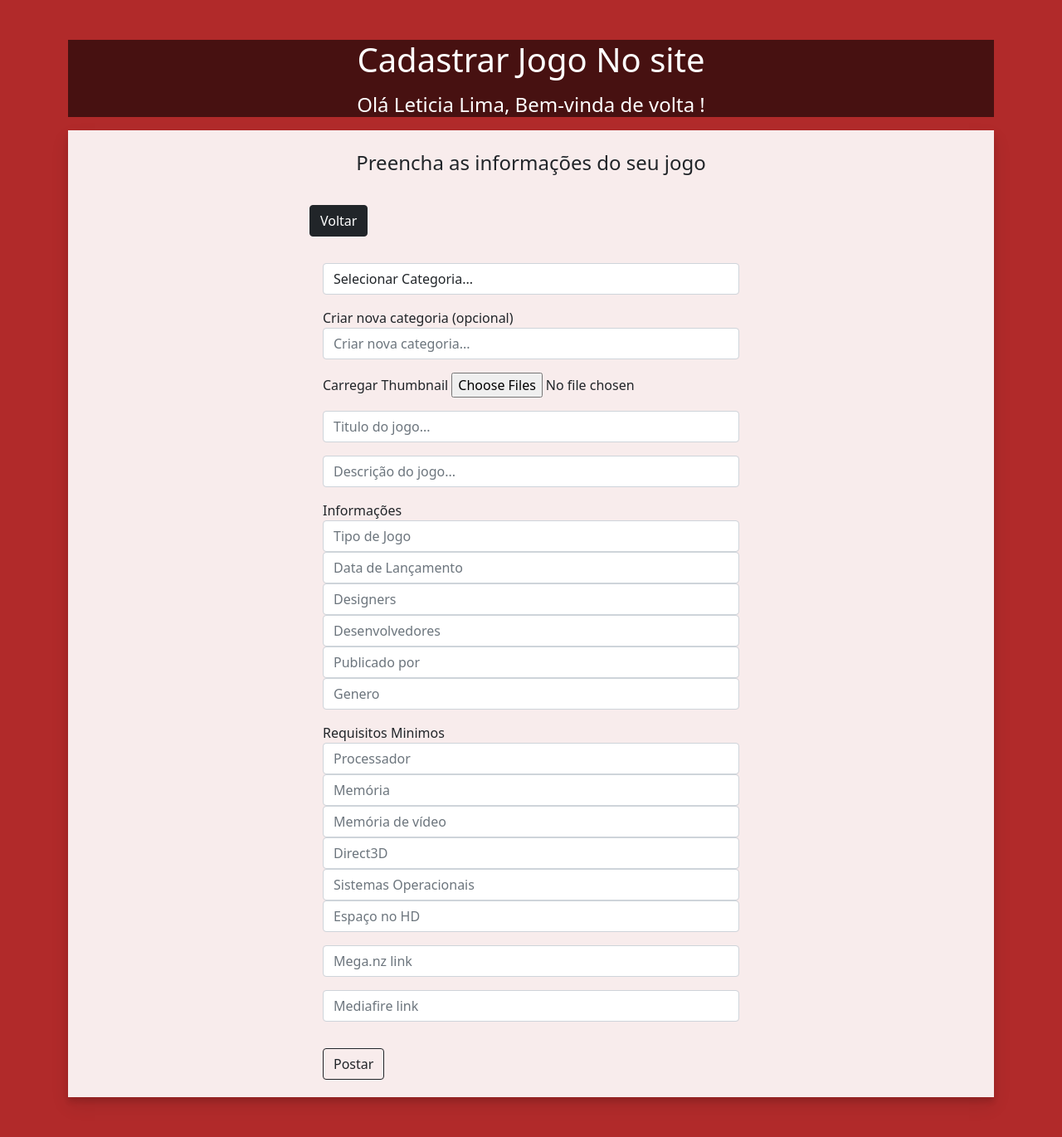
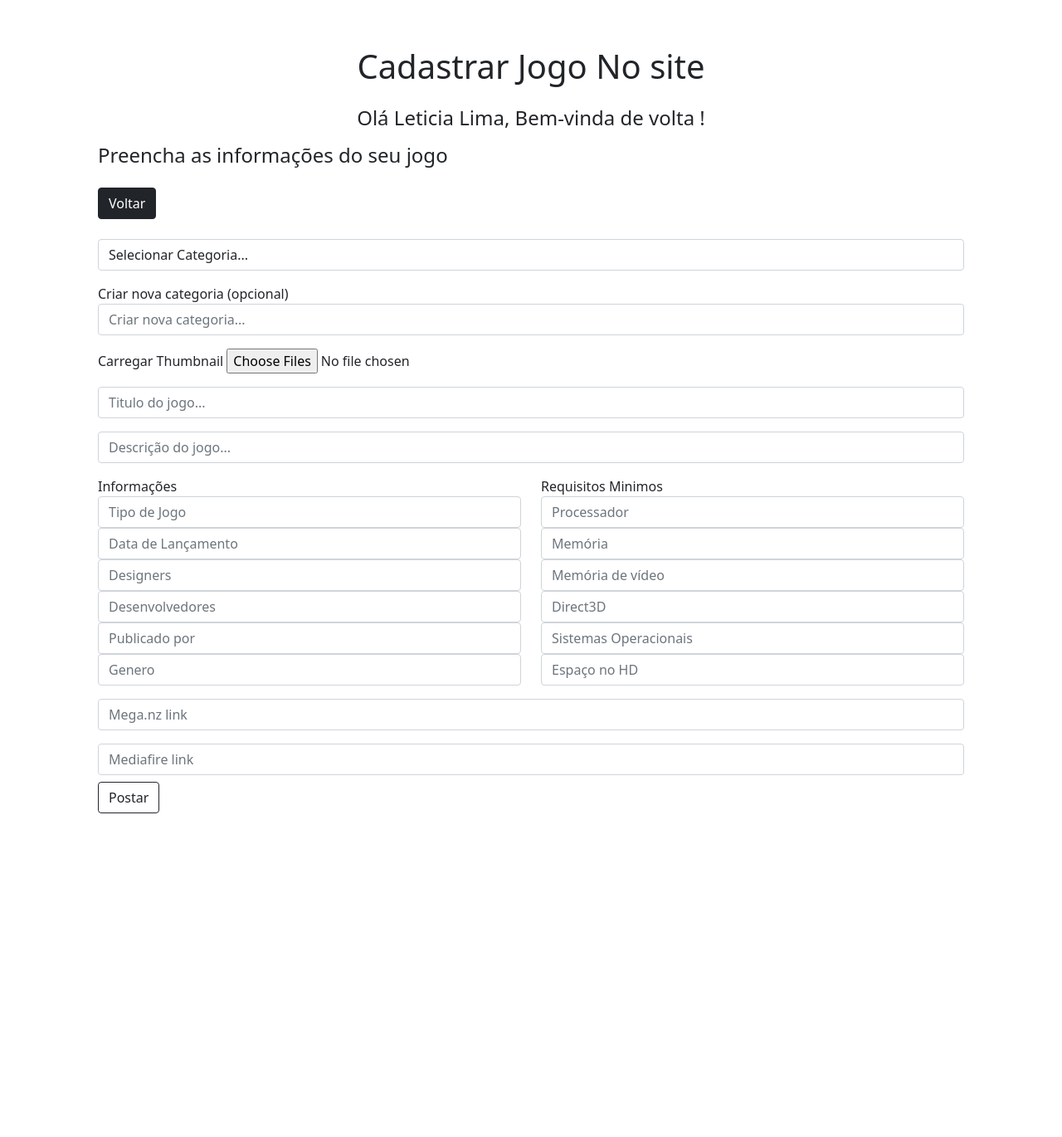
Before and after one commit to eticialima/damaheroblog, a Django app: page /add/ in a window 1280 px wide. Shown: the whole page at 83% size. After the commit the page ends 980 px from the top, so only its background shows below. Run offline with Django 3.2, Linux system fonts and the light colour scheme; tables that the repository leaves empty hold one stand-in row (values such as "Sample post").

Commit message:
atualizado

```diff
--- a/photos/templates/photos/add.html
+++ b/photos/templates/photos/add.html
@@ -7,41 +7,24 @@
     <meta http-equiv='X-UA-Compatible' content='IE=edge'>
     <title>Add Photo</title>
     <meta name='viewport' content='width=device-width, initial-scale=1'>
-
-    <!-- CSS  -->
     <link rel="stylesheet" href="{% static 'css/style.css' %}">
-    <link href="https://cdn.jsdelivr.net/npm/bootstrap@5.0.0-beta1/dist/css/bootstrap.min.css" rel="stylesheet"
-          integrity="sha384-giJF6kkoqNQ00vy+HMDP7azOuL0xtbfIcaT9wjKHr8RbDVddVHyTfAAsrekwKmP1" crossorigin="anonymous">
-
+    <link href="https://cdn.jsdelivr.net/npm/bootstrap@5.0.2/dist/css/bootstrap.min.css" rel="stylesheet" integrity="sha384-EVSTQN3/azprG1Anm3QDgpJLIm9Nao0Yz1ztcQTwFspd3yD65VohhpuuCOmLASjC" crossorigin="anonymous">
+    <link href="https://fonts.googleapis.com/css2?family=Roboto:wght@300;400;700&display=swap" rel="stylesheet">
+    <script src="https://code.jquery.com/jquery-3.5.1.min.js" integrity="sha256-9/aliU8dGd2tb6OSsuzixeV4y/faTqgFtohetphbbj0=" crossorigin="anonymous"></script>
+    <script src="https://cdn.jsdelivr.net/npm/bootstrap@5.0.2/dist/js/bootstrap.bundle.min.js" integrity="sha384-MrcW6ZMFYlzcLA8Nl+NtUVF0sA7MsXsP1UyJoMp4YLEuNSfAP+JcXn/tWtIaxVXM" crossorigin="anonymous"></script>
 </head>
 
-<body class="m-5 bg_form">
-<div class="container">
-    <!-- Background image -->
+<body>
+<div class="container p-5">
     <div class="text-center">
-        <div class="mask">
-            <div class="text-white">
-                <h1 class="mb-3 ">Cadastrar Jogo No site</h1>
-                <h4 class="mb-3 ">Olá Leticia Lima, Bem-vinda de volta !</h4>
+        <h1 class="py-2 ">Cadastrar Jogo No site</h1>
+        <h4 class="py-2">Olá Leticia Lima, Bem-vinda de volta !</h4>
     </div>
-        </div>
-    </div>
-    <!-- Background image -->
-    <div class="container bg ">
-        <div class="tittle1 text-center" style="margin: 20px;">
     <h4>Preencha as informações do seu jogo</h4>
-        </div>
-        <!-- Pagina  -->
-        <div class="row justify-content-center">
-            <div class="col-md-6">
     <a href="{% url 'gallery' %}" class="btn btn-dark my-3">Voltar</a>
-                <div>
-                    <!-- Form para adicionar novo poste -->
     <form method='POST' action="" enctype="multipart/form-data">
         {% csrf_token %}
-
-                        <!-- Form Imagem e Categoria OK -->
-                        <div class="form-group m-3">
+        <div class="form-group py-2">
             <select name="category" class="form-control">
                 <option value='none'>Selecionar Categoria...</option>
                 {% for category in categories %}
@@ -50,83 +33,58 @@
             </select>
         </div>
 
-                        <div class="form-group m-3">
+        <div class="form-group py-2">
             <label>Criar nova categoria (opcional)</label>
-                            <input name="category_new" type="text" placeholder="Criar nova categoria..."
-                                   class="form-control">
+            <input name="category_new" type="text" placeholder="Criar nova categoria..." class="form-control">
         </div>
 
-                        <div class="form-group m-3">
+        <div class="form-group py-2">
             <label>Carregar Thumbnail</label>
             <input required name="images" type="file" multiple class="form-control-file">
         </div>
-                        <!-- Form Imagem e Categoria OK -->
 
-                        <!-- titulo  -->
-                        <div class="form-group m-3">
-                            <input required name="titulo" type="text" value="{{ photo.titulo }}"
-                                   placeholder="Titulo do jogo..."
-                                   class="form-control">
-                        </div>
-                        <!-- Input - DESCRIÇÃO DO JOGO  -->
-                        <div class="form-group m-3">
-                            <input required name="description" type="text" value="{{ photo.description }}"
-                                   placeholder="Descrição do jogo..." class="form-control">
+        <div class="form-group py-2">
+            <input required name="titulo" type="text" value="{{ photo.titulo }}" placeholder="Titulo do jogo..." class="form-control">
         </div>
 
-                        <!-- Input - DESCRIÇÃO DO JOGO  -->
-                        <div class="col-12">
-
-                            <div class="form-group m-3">
-                                <label>Informações</label>
-                                <input required name="info_typegame" type="text" value="{{ photo.info_typegame }}"
-                                       placeholder="Tipo de Jogo" class="form-control">
-                                <input required name="info_datelaunch" type="text" value="{{ photo.info_datelaunch }}"
-                                       placeholder="Data de Lançamento" class="form-control">
-                                <input required name="info_designers" type="text" value="{{ photo.info_designers }}"
-                                       placeholder="Designers" class="form-control">
-                                <input required name="info_developers" type="text" value="{{ photo.info_developers }}"
-                                       placeholder="Desenvolvedores" class="form-control">
-                                <input required name="info_publish" type="text" value="{{ photo.info_publish }}"
-                                       placeholder="Publicado por	" class="form-control">
-                                <input required name="info_genero" type="text" value="{{ photo.info_genero }}"
-                                       placeholder="Genero" class="form-control">
+        <div class="form-group py-2">
+            <input required name="description" type="text" value="{{ photo.description }}"  placeholder="Descrição do jogo..." class="form-control">
         </div>
 
-
-                            <div class="form-group m-3">
+        <div class="row">
+            <div class="col-6">
+                <div class="form-group py-2">
+                    <label>Informações</label>
+                    <input required name="info_typegame" type="text" value="{{ photo.info_typegame }}" placeholder="Tipo de Jogo" class="form-control">
+                    <input required name="info_datelaunch" type="text" value="{{ photo.info_datelaunch }}" placeholder="Data de Lançamento" class="form-control">
+                    <input required name="info_designers" type="text" value="{{ photo.info_designers }}" placeholder="Designers" class="form-control">
+                    <input required name="info_developers" type="text" value="{{ photo.info_developers }}"  placeholder="Desenvolvedores" class="form-control">
+                    <input required name="info_publish" type="text" value="{{ photo.info_publish }}" placeholder="Publicado por	" class="form-control">
+                    <input required name="info_genero" type="text" value="{{ photo.info_genero }}" placeholder="Genero" class="form-control">
+                </div>
+            </div>
+            <div class="col-6">
+                <div class="form-group py-2">
                     <label>Requisitos Minimos</label>
-                                <input required name="req_processador" type="text" value="{{ photo.req_processador }}"
-                                       placeholder="Processador" class="form-control">
-                                <input required name="req_memoria" type="text" value="{{ photo.req_memoria }}"
-                                       placeholder="Memória" class="form-control">
-                                <input required name="req_memoriavideo" type="text" value="{{ photo.req_memoriavideo }}"
-                                       placeholder="Memória de vídeo" class="form-control">
-                                <input required name="req_direct" type="text" value="{{ photo.req_direct }}"
-                                       placeholder="Direct3D" class="form-control">
-                                <input required name="req_sistema" type="text" value="{{ photo.req_sistema }}"
-                                       placeholder="Sistemas Operacionais" class="form-control">
-                                <input required name="req_volumedisco" type="text" value="{{ photo.req_volumedisco }}"
-                                       placeholder="Espaço no HD" class="form-control">
-                            </div>
-
-                            <!-- Input - DESCRIÇÃO DO JOGO -->
-                            <div class="form-group m-3">
-                                <input required name="button_mega" type="text" value="{{ photo.button_mega }}"
-                                       placeholder="Mega.nz link" class="form-control">
-                            </div>
-                            <div class="form-group m-3">
-                                <input required name="button_media" type="text" value="{{ photo.button_media }}"
-                                       placeholder="Mediafire link" class="form-control">
+                    <input required name="req_processador" type="text" value="{{ photo.req_processador }}" placeholder="Processador" class="form-control">
+                    <input required name="req_memoria" type="text" value="{{ photo.req_memoria }}"  placeholder="Memória" class="form-control">
+                    <input required name="req_memoriavideo" type="text" value="{{ photo.req_memoriavideo }}"  placeholder="Memória de vídeo" class="form-control">
+                    <input required name="req_direct" type="text" value="{{ photo.req_direct }}" placeholder="Direct3D" class="form-control">
+                    <input required name="req_sistema" type="text" value="{{ photo.req_sistema }}" placeholder="Sistemas Operacionais" class="form-control">
+                    <input required name="req_volumedisco" type="text" value="{{ photo.req_volumedisco }}" placeholder="Espaço no HD" class="form-control">
                 </div>
             </div>
 
-                        <button type='submit' class="btn btn-outline-dark m-3">Postar</button>
+        </div>
+            <!-- Input - DESCRIÇÃO DO JOGO -->
+            <div class="form-group py-2">
+                <input required name="button_mega" type="text" value="{{ photo.button_mega }}" placeholder="Mega.nz link" class="form-control">
+            </div>
+            <div class="form-group py-2">
+                <input required name="button_media" type="text" value="{{ photo.button_media }}" placeholder="Mediafire link" class="form-control">
+            </div>
+        <button type='submit' class="btn btn-outline-dark">Postar</button>
     </form>
-                </div>
-            </div>
-        </div>
-    </div>
 </div>
 {% load static %}
 </body>
```
Also changed, not shown: photos/models.py (+18 -18 lines), photos/templates/photos/gallery.html (+11 -31 lines), photos/templates/photos/photo.html (+9 -51 lines), photos/migrations/0001_initial.py, photos/migrations/0002_auto_20210715_2016.py (deleted), photos/static/css/style.css (line endings or trailing spaces). Lines whose indentation alone changed are shown as unchanged.
